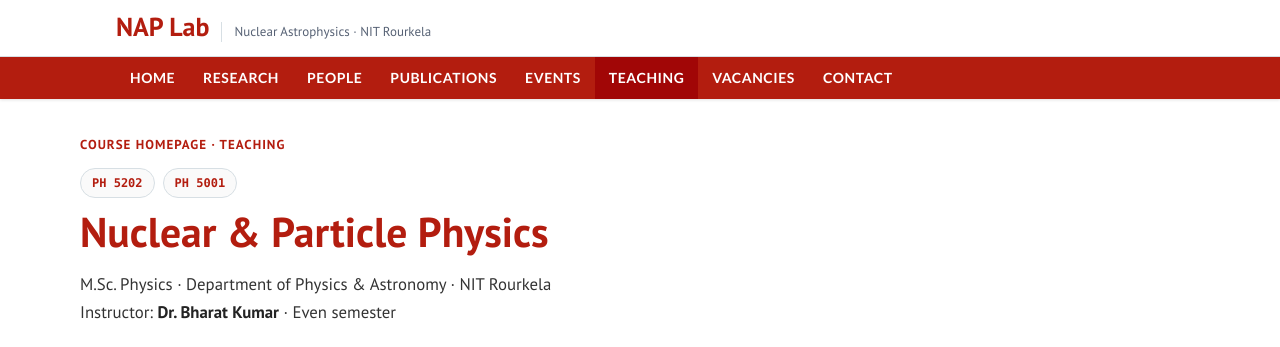
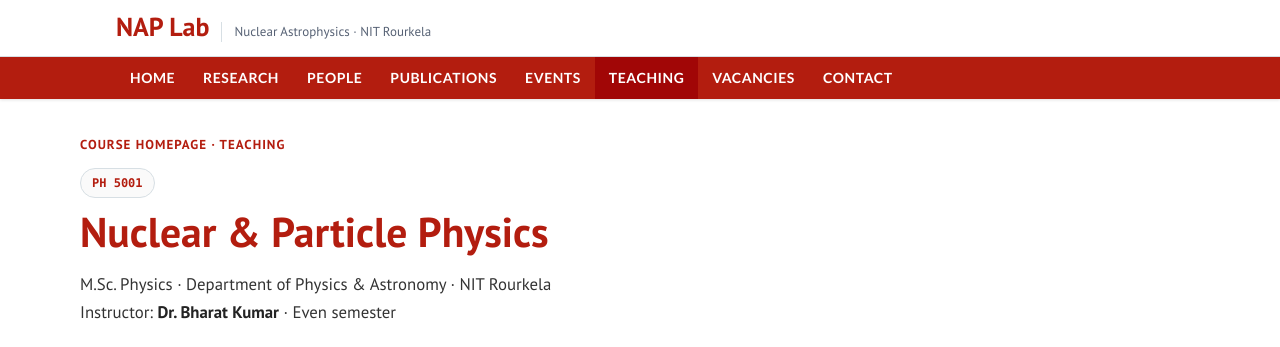
Before and after one commit to bharatiop/bharatiop.github.io, a Jekyll site: the page built from _pages/nuclear_physics_course.md, in a window 1280 px wide and 900 px high. Shown: the top 347 px of the window. Built offline with Jekyll 4.4.1, drawn with Linux system fonts in a browser that asks for light colours.

Commit message:
Update nuclear_physics_course.md

```diff
--- a/_pages/nuclear_physics_course.md
+++ b/_pages/nuclear_physics_course.md
@@ -1,7 +1,7 @@
 ---
 title: "Nuclear & Particle Physics"
 layout: default
-excerpt: "PH 5202 / PH 5001 — Nuclear and Particle Physics course homepage: lectures, assignments, and resources"
+excerpt: "PH 5001 — Nuclear and Particle Physics course homepage: lectures, assignments, and resources"
 sitemap: true
 permalink: /teaching/nuclear-physics/
 ---
@@ -14,7 +14,6 @@ permalink: /teaching/nuclear-physics/
   <div class="page-hero-inner">
     <span class="eyebrow">Course homepage · Teaching</span>
     <div class="course-hero-codes">
-      <span class="course-code">PH 5202</span>
       <span class="course-code">PH 5001</span>
     </div>
     <h1>Nuclear &amp; Particle Physics</h1>
```
